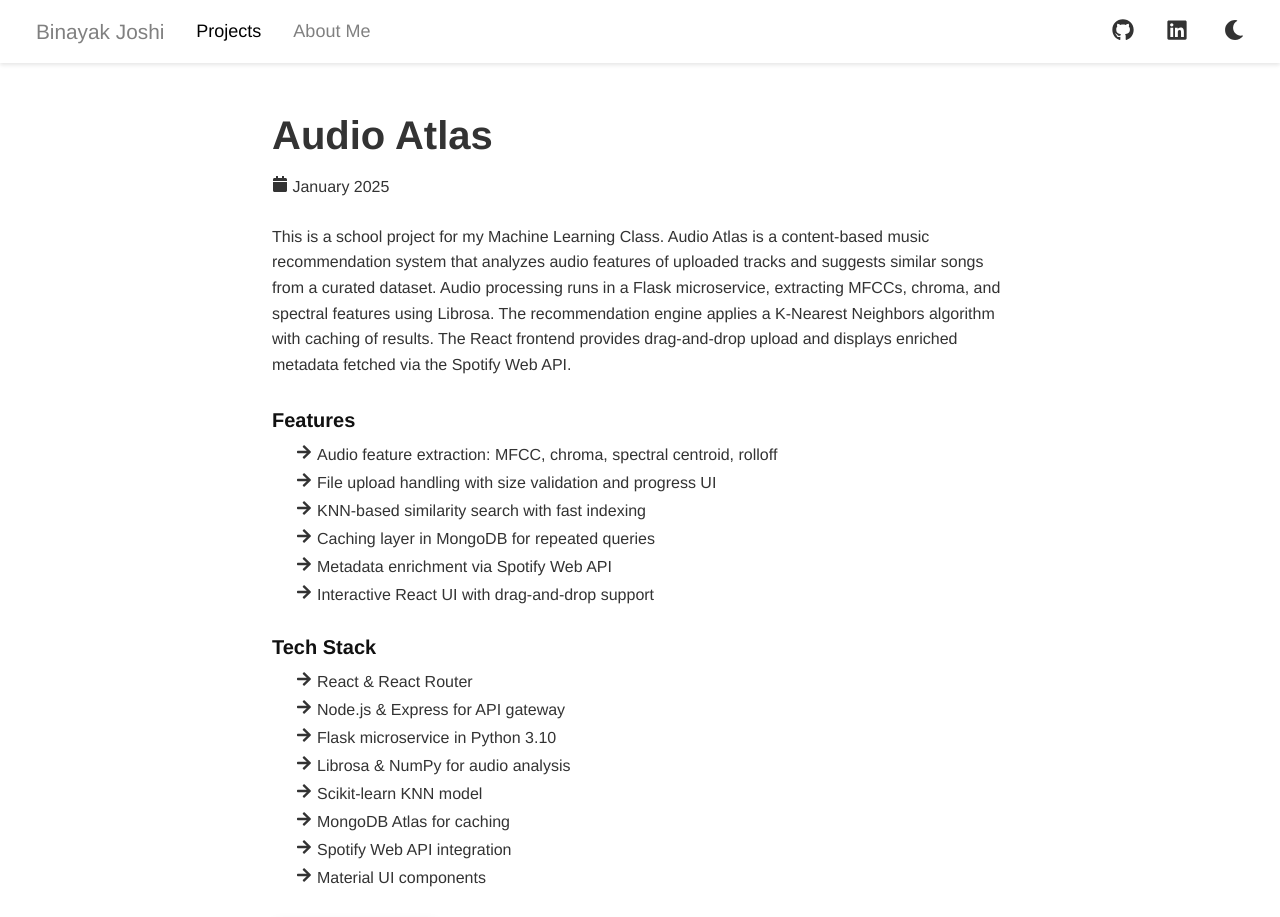
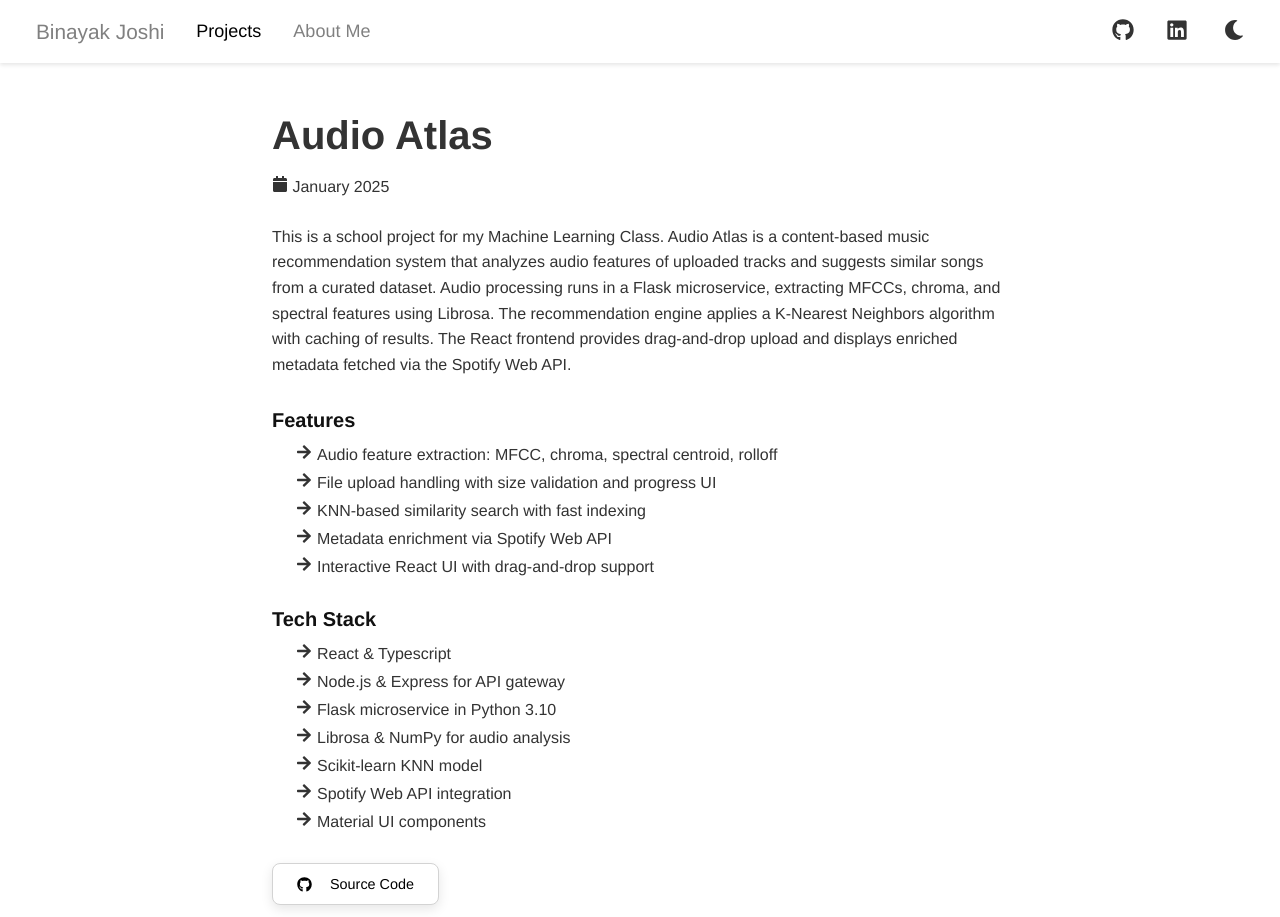
Before and after one commit to binayakjoshi/portfolio, a React (Vite) app: page /projects/audioatlas in a window 1280 px wide. Shown: the top 917 px of the page. Built offline with nearby package versions, Linux system fonts and the light colour scheme.

Commit message:
chore(project.ts): updated paragraph content for clarity

```diff
--- a/src/data/projects.ts
+++ b/src/data/projects.ts
@@ -28,9 +28,9 @@ export const projects: Project[] = [
     techStack: [
       "MongoDB Atlas & Mongoose ORM for Database",
       "Express.js with JWT authentication",
-      "React (Hooks, Context API) & Tailwind CSS for front-end",
+      "React (Hooks, Context API) front-end",
       "Node.js for server-side logic",
-      "Netlify deployment & CI/CD",
+      "Netlify deployment",
     ],
   },
   {
@@ -44,17 +44,15 @@ export const projects: Project[] = [
       "Audio feature extraction: MFCC, chroma, spectral centroid, rolloff",
       "File upload handling with size validation and progress UI",
       "KNN-based similarity search with fast indexing",
-      "Caching layer in MongoDB for repeated queries",
       "Metadata enrichment via Spotify Web API",
       "Interactive React UI with drag-and-drop support",
     ],
     techStack: [
-      "React & React Router",
+      "React & Typescript",
       "Node.js & Express for API gateway",
       "Flask microservice in Python 3.10",
       "Librosa & NumPy for audio analysis",
       "Scikit-learn KNN model",
-      "MongoDB Atlas for caching",
       "Spotify Web API integration",
       "Material UI components",
     ],
```
